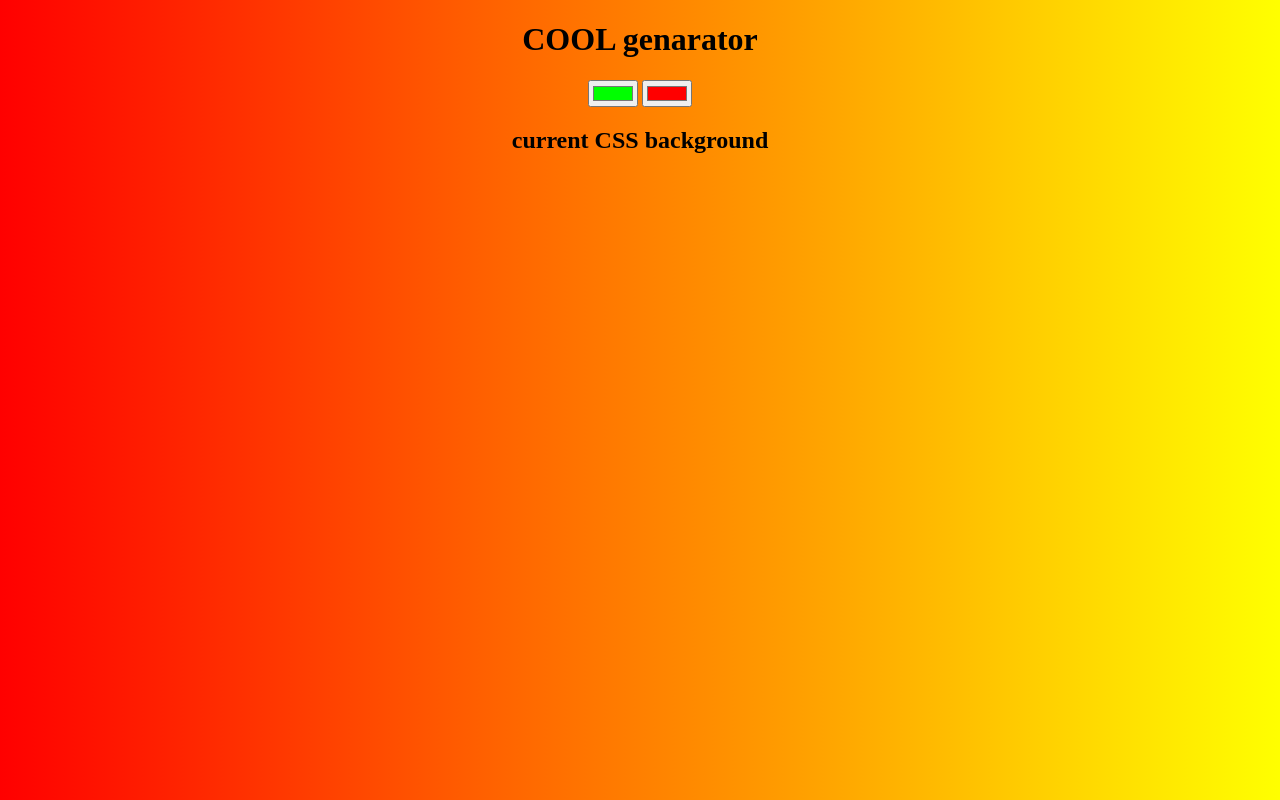
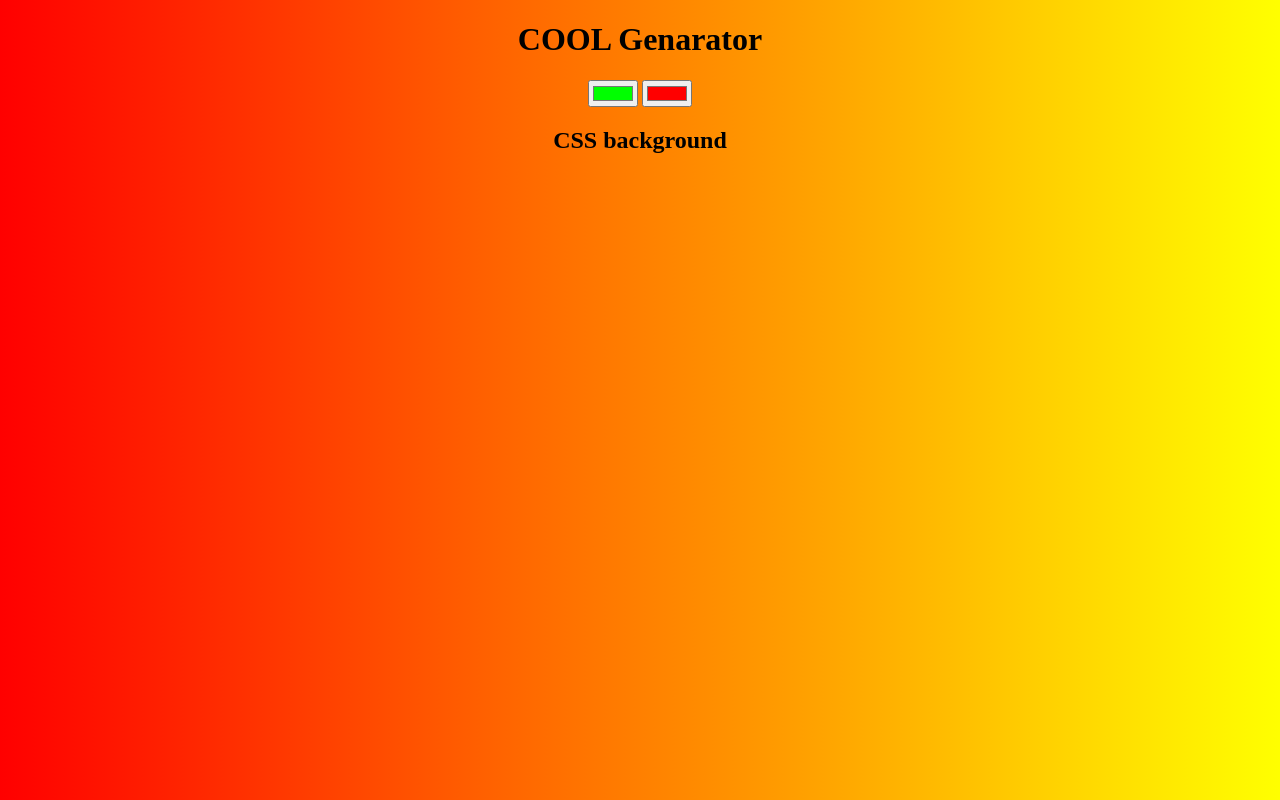
Before and after one commit to arvindbehera/background-generator, a plain HTML site: page index.html in a window 1280 px wide. Drawn offline with Linux system fonts and the light colour scheme.

Commit message:
My new changes

```diff
--- a/index.html
+++ b/index.html
@@ -8,10 +8,10 @@
     <link type="text/css" rel="stylesheet" href="style.css" />
   </head>
   <body id="body1">
-    <h1>COOL genarator</h1>
+    <h1>COOL Genarator</h1>
     <input class="color1" type="color" name="color" value="#00ff00" />
     <input class="color2" type="color" name="color" value="#ff0000" />
-    <h2>current CSS background</h2>
+    <h2>CSS background</h2>
     <h3></h3>
     <script type="text/javascript" src="script.js"></script>
   </body>
```
